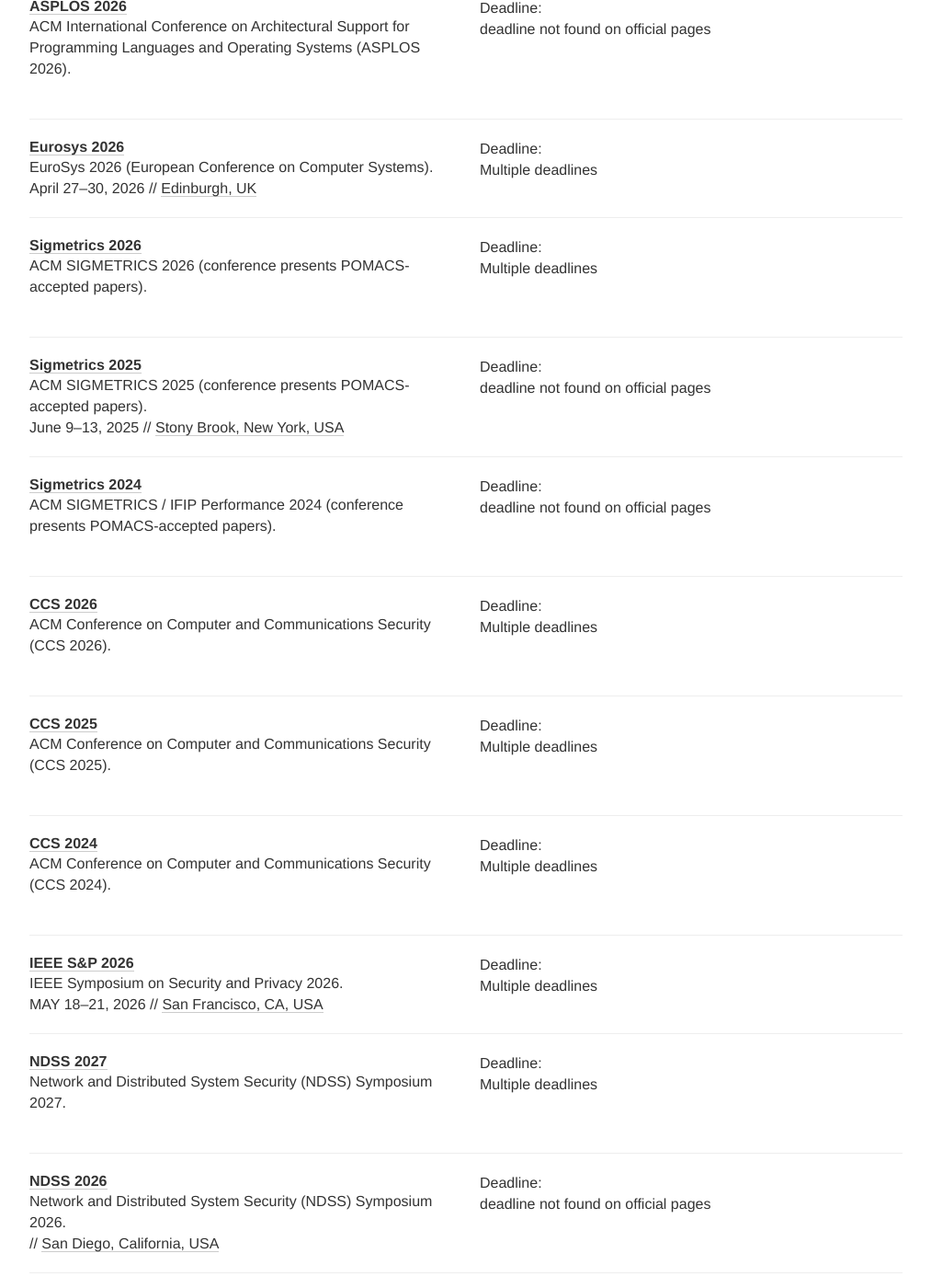
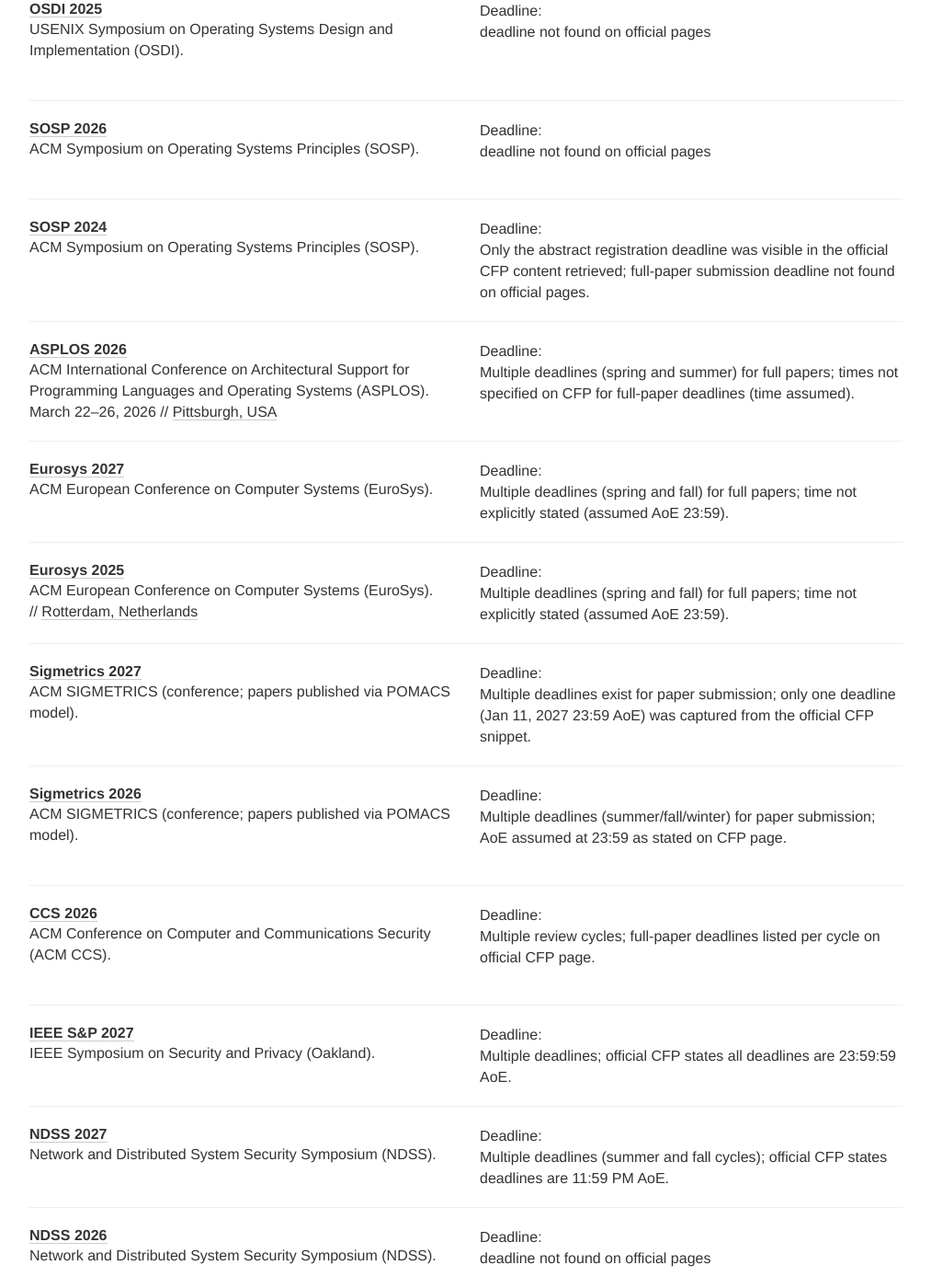
Before and after one commit to Vito-Swift/Vito-Swift.github.io, a Jekyll site: the page built from index.html, in a window 1280 px wide and 1400 px high, scrolled down 1885 px. Shown: the whole window at 92% size, without its empty margins (133-1146 px from the left). Built offline with Jekyll 4.4.1, drawn with Linux system fonts in a browser that asks for light colours; nearby versions of some CDN libraries; comment, search, counter and statistics services are not loaded; some of the changed text lies outside the part shown.

Commit message:
chore: update conferences/types data

```diff
--- a/_data/conferences.yml
+++ b/_data/conferences.yml
@@ -1,31 +1,30 @@
 - name: SIGCOMM
   year: 2026
   date: August 17 - 21, 2026
-  description: ACM SIGCOMM 2026 (ACM Special Interest Group on Data Communication
-    conference).
-  link: https://conferences.sigcomm.org/sigcomm/2026/
+  description: ACM SIGCOMM Conference (ACM Special Interest Group on Data Communication
+    flagship conference).
+  link: https://conferences.sigcomm.org/sigcomm/2026/cfp/
+  comment: Deadline taken from official SIGCOMM'26 CFP (main-track paper submission).
   type: networking
   tags:
   - networking
-  deadline: '2026-02-07 15:59:00'
+  deadline: '2026-02-07 07:59:00'
   timezone: Etc/GMT+8
   place: Denver, CO, USA
 - name: SIGCOMM
   year: 2025
-  date: September 8 - 11, 2025
-  description: ACM SIGCOMM 2025 (ACM Special Interest Group on Data Communication
-    conference).
-  link: https://conferences.sigcomm.org/sigcomm/2025
-  comment: deadline not found on official pages
+  description: ACM SIGCOMM Conference.
+  link: https://conferences.sigcomm.org/sigcomm/2025/
+  comment: Main-track full-paper submission deadline not found on the official pages
+    opened; only non-main deadlines (e.g., artifacts/camera-ready) are visible on
+    the SIGCOMM 2025 homepage.
   type: networking
   tags:
   - networking
-  place: Coimbra, Portugal
 - name: SIGCOMM
   year: 2024
-  date: August 4 - 8, 2024
-  description: ACM SIGCOMM 2024 (ACM Special Interest Group on Data Communication
-    conference).
+  date: August 4-8, 2024
+  description: ACM SIGCOMM Conference.
   link: https://conferences.sigcomm.org/sigcomm/2024/
   comment: deadline not found on official pages
   type: networking
@@ -36,241 +35,297 @@
   year: 2026
   date: Oct 26-30, 2026
   description: The 32nd Annual International Conference on Mobile Computing and Networking
-    (ACM MobiCom 2026).
-  link: https://www.sigmobile.org/mobicom/2026/cfp.html
-  comment: Multiple deadlines
+    (ACM MobiCom).
+  link: https://www.sigmobile.org/mobicom/2026/
+  comment: Multiple deadlines (summer and winter) for main-conference full papers.
   type: networking
   tags:
   - networking
   deadline:
-  - '2025-09-04 15:59:00'
-  - '2026-03-14 15:59:00'
+  - '2025-09-04 11:59:00'
+  - '2026-03-14 11:59:00'
   timezone: Etc/GMT+8
   place: Austin, Texas, USA
-- name: SenSys
-  year: 2026
-  description: ACM SenSys 2026 (merged CPS-IoT week event per official site).
-  link: https://sensys.acm.org/2026/
-  comment: deadline not found on official pages
-  type: others
-  tags:
-  - others
-- name: SenSys
-  year: 2025
-  date: May 6-9, 2025
-  description: 'ACM SenSys 2025: The 23rd ACM Conference on Embedded Networked Sensor
-    Systems.'
-  link: https://sensys.acm.org/2025/
-  type: others
-  tags:
-  - others
-  deadline: '2024-11-15 15:59:00'
-  timezone: Etc/GMT+8
-- name: SenSys
+- name: MobiCom
   year: 2024
-  description: 'ACM SenSys 2024: The 22nd ACM Conference on Embedded Networked Sensor
-    Systems.'
-  link: https://sensys.acm.org/2024/
-  type: others
-  tags:
-  - others
-  deadline: '2024-07-02 15:59:00'
-  timezone: Etc/GMT+8
-- name: NSDI
-  year: 2027
-  date: May 11–13, 2027
-  description: The 24th USENIX Symposium on Networked Systems Design and Implementation
-    (NSDI '27).
-  link: https://www.usenix.org/conference/nsdi27/call-for-papers
-  comment: Multiple deadlines
+  description: The 30th Annual International Conference on Mobile Computing and Networking
+    (ACM MobiCom).
+  link: https://www.sigmobile.org/mobicom/2024/cfp.html
+  comment: Multiple deadlines for main-conference full papers.
   type: networking
   tags:
   - networking
   deadline:
-  - '2026-04-24 11:59:00'
+  - '2023-08-19 11:59:00'
+  - '2024-03-09 11:59:00'
+  timezone: Etc/GMT+8
+- name: SenSys
+  year: 2027
+  description: ACM/IEEE Conference on Embedded Artificial Intelligence and Sensing
+    Systems (SenSys).
+  link: https://sensys.acm.org/2027/cfp.html
+  comment: SenSys 2027 CFP lists a first full-paper deadline; second deadline is TBD
+    on the official CFP page.
+  type: others
+  tags:
+  - others
+  deadline: '2026-06-06 11:59:00'
+  timezone: Etc/GMT+8
+- name: SenSys
+  year: 2026
+  date: May 11-14, 2026
+  description: ACM/IEEE International Conference on Embedded Artificial Intelligence
+    and Sensing Systems (SenSys).
+  link: https://sensys.acm.org/2026/
+  comment: Using the official SenSys 2026 homepage 'Full Paper Submission' date under
+    the expired CFP deadlines.
+  type: others
+  tags:
+  - others
+  deadline: '2025-11-14 11:59:00'
+  timezone: Etc/GMT+8
+  place: Saint-Malo, France
+- name: NSDI
+  year: 2027
+  date: May 11–13, 2027
+  description: USENIX Symposium on Networked Systems Design and Implementation (NSDI).
+  link: https://www.usenix.org/conference/nsdi27/call-for-papers
+  comment: Multiple deadlines (spring and fall) for full papers.
+  type: networking
+  tags:
+  - networking
+  deadline:
+  - '2026-04-24 03:59:00'
+  - '2026-09-18 03:59:00'
   timezone: Etc/GMT+8
   place: Providence, RI, USA
 - name: NSDI
   year: 2026
   date: May 4–6, 2026
-  description: The 23rd USENIX Symposium on Networked Systems Design and Implementation
-    (NSDI '26).
+  description: USENIX Symposium on Networked Systems Design and Implementation (NSDI).
   link: https://www.usenix.org/conference/nsdi26/call-for-papers
-  comment: deadline not found on official pages
+  comment: Multiple deadlines (spring and fall) for full papers.
   type: networking
   tags:
   - networking
+  deadline:
+  - '2025-04-26 14:59:00'
+  - '2025-09-19 14:59:00'
+  timezone: Etc/GMT+8
   place: Renton, WA, USA
+- name: NSDI
+  year: 2025
+  description: USENIX Symposium on Networked Systems Design and Implementation (NSDI).
+  link: https://www.usenix.org/conference/nsdi25/call-for-papers
+  comment: Only the spring full-paper deadline was captured from the official CFP
+    snippet in sources used here.
+  type: networking
+  tags:
+  - networking
+  deadline: '2024-05-08 03:59:00'
+  timezone: Etc/GMT+8
 - name: Mobisys
   year: 2026
-  date: Sunday, June 21st to Thursday, June 25th, 2026
-  description: ACM MobiSys 2026 (International Conference on Mobile Systems, Applications,
-    and Services).
+  date: June 21 - 25, 2026
+  description: ACM International Conference on Mobile Systems, Applications, and Services
+    (ACM MobiSys).
   link: https://www.sigmobile.org/mobisys/2026/call_for_papers/
+  comment: Main-conference full-paper submission deadline from the official CFP.
+  type: networking
+  tags:
+  - networking
+  deadline: '2025-12-06 11:59:00'
+  timezone: Etc/GMT+8
+  place: Cambridge, UK
+- name: OSDI
+  year: 2026
+  date: July 13–15, 2026
+  description: USENIX Symposium on Operating Systems Design and Implementation (OSDI).
+  link: https://www.usenix.org/conference/osdi26/call-for-papers
+  comment: Main-conference complete paper submission deadline from the official CFP.
   type: others
   tags:
   - others
-  deadline: '2025-12-06 15:59:00'
+  deadline: '2025-12-12 06:59:00'
   timezone: Etc/GMT+8
+  place: Seattle, WA, USA
 - name: OSDI
-  year: 2026
-  date: July 13–15, 2026
-  description: The 20th USENIX Symposium on Operating Systems Design and Implementation
-    (OSDI '26).
-  link: https://www.usenix.org/conference/osdi26/call-for-papers
+  year: 2025
+  description: USENIX Symposium on Operating Systems Design and Implementation (OSDI).
+  link: https://www.usenix.org/conference/osdi25/call-for-papers
   comment: deadline not found on official pages
   type: others
   tags:
   - others
-  place: Seattle, WA, USA
 - name: SOSP
   year: 2026
-  date: Conference September 30, 2026
-  description: The 32nd ACM Symposium on Operating Systems Principles (SOSP 2026).
+  description: ACM Symposium on Operating Systems Principles (SOSP).
   link: https://sigops.org/s/conferences/sosp/2026/cfp.html
+  comment: deadline not found on official pages
   type: others
   tags:
   - others
-  deadline: '2026-04-02 15:59:00'
-  timezone: Etc/GMT+8
+- name: SOSP
+  year: 2024
+  description: ACM Symposium on Operating Systems Principles (SOSP).
+  link: https://sigops.org/s/conferences/sosp/2024/cfp.html
+  comment: Only the abstract registration deadline was visible in the official CFP
+    content retrieved; full-paper submission deadline not found on official pages.
+  type: others
+  tags:
+  - others
 - name: ASPLOS
   year: 2026
+  date: March 22-26, 2026
   description: ACM International Conference on Architectural Support for Programming
-    Languages and Operating Systems (ASPLOS 2026).
+    Languages and Operating Systems (ASPLOS).
   link: https://www.asplos-conference.org/asplos2026/cfp/
-  comment: deadline not found on official pages
+  comment: Multiple deadlines (spring and summer) for full papers; times not specified
+    on CFP for full-paper deadlines (time assumed).
   type: architecture
   tags:
   - architecture
+  deadline:
+  - '2025-03-13 16:00:00'
+  - '2025-08-21 16:00:00'
+  timezone: Etc/GMT+8
+  place: Pittsburgh, USA
 - name: Eurosys
-  year: 2026
-  date: April 27-30, 2026
-  description: EuroSys 2026 (European Conference on Computer Systems).
-  link: https://2026.eurosys.org/cfp.html
-  comment: Multiple deadlines
+  year: 2027
+  description: ACM European Conference on Computer Systems (EuroSys).
+  link: https://2027.eurosys.org/cfp.html
+  comment: Multiple deadlines (spring and fall) for full papers; time not explicitly
+    stated (assumed AoE 23:59).
   type: others
   tags:
   - others
   deadline:
-  - '2025-09-26 15:59:00'
+  - '2026-05-15 11:59:00'
+  - '2026-09-25 11:59:00'
   timezone: Etc/GMT+8
-  place: Edinburgh, UK
-- name: Sigmetrics
-  year: 2026
-  description: ACM SIGMETRICS 2026 (conference presents POMACS-accepted papers).
-  link: https://www.sigmetrics.org/sigmetrics2026/call_for_papers.html
-  comment: Multiple deadlines
+- name: Eurosys
+  year: 2025
+  description: ACM European Conference on Computer Systems (EuroSys).
+  link: https://2025.eurosys.org/index.html
+  comment: Multiple deadlines (spring and fall) for full papers; time not explicitly
+    stated (assumed AoE 23:59).
   type: others
   tags:
   - others
   deadline:
-  - '2025-07-30 15:59:00'
-  - '2025-10-15 15:59:00'
-  - '2026-01-14 15:59:00'
+  - '2024-05-22 11:59:00'
+  - '2024-10-23 11:59:00'
+  timezone: Etc/GMT+8
+  place: Rotterdam, Netherlands
+- name: Sigmetrics
+  year: 2027
+  description: ACM SIGMETRICS (conference; papers published via POMACS model).
+  link: https://www.sigmetrics.org/sigmetrics2027/pages/cfp.html
+  comment: Multiple deadlines exist for paper submission; only one deadline (Jan 11,
+    2027 23:59 AoE) was captured from the official CFP snippet.
+  type: networking
+  tags:
+  - networking
+  deadline: '2027-01-12 11:59:00'
   timezone: Etc/GMT+8
 - name: Sigmetrics
-  year: 2025
-  date: June 9-13, 2025
-  description: ACM SIGMETRICS 2025 (conference presents POMACS-accepted papers).
-  link: https://www.sigmetrics.org/sigmetrics2025/call_for_papers.html
-  comment: deadline not found on official pages
-  type: others
+  year: 2026
+  description: ACM SIGMETRICS (conference; papers published via POMACS model).
+  link: https://www.sigmetrics.org/sigmetrics2026/call_for_papers.html
+  comment: Multiple deadlines (summer/fall/winter) for paper submission; AoE assumed
+    at 23:59 as stated on CFP page.
+  type: networking
   tags:
-  - others
-  place: Stony Brook, New York, USA
-- name: Sigmetrics
-  year: 2024
-  description: ACM SIGMETRICS / IFIP Performance 2024 (conference presents POMACS-accepted
-    papers).
-  link: https://www.sigmetrics.org/sigmetrics2024/call_for_papers.html
-  comment: deadline not found on official pages
-  type: others
-  tags:
-  - others
+  - networking
+  deadline:
+  - '2025-07-30 11:59:00'
+  - '2025-10-15 11:59:00'
+  - '2026-01-14 11:59:00'
+  timezone: Etc/GMT+8
 - name: CCS
   year: 2026
-  description: ACM Conference on Computer and Communications Security (CCS 2026).
+  description: ACM Conference on Computer and Communications Security (ACM CCS).
   link: https://www.sigsac.org/ccs/CCS2026/call-for/call-for-papers.html
-  comment: Multiple deadlines
+  comment: Multiple review cycles; full-paper deadlines listed per cycle on official
+    CFP page.
   type: security
   tags:
   - security
   deadline:
-  - '2026-01-15 15:59:00'
-  - '2026-04-30 15:59:00'
+  - '2026-01-15 23:59:00'
+  - '2026-04-30 23:59:00'
   timezone: Etc/GMT+8
-- name: CCS
-  year: 2025
-  description: ACM Conference on Computer and Communications Security (CCS 2025).
-  link: https://www.sigsac.org/ccs/CCS2025/call-for-papers/
-  comment: Multiple deadlines
+- name: IEEE S&P
+  year: 2027
+  description: IEEE Symposium on Security and Privacy (Oakland).
+  link: https://www.ieee-security.org/TC/SP2027/cfpapers.html
+  comment: Multiple deadlines; official CFP states all deadlines are 23:59:59 AoE.
   type: security
   tags:
   - security
   deadline:
-  - '2025-01-10 15:59:00'
-  - '2025-04-15 15:59:00'
+  - '2026-06-12 11:59:59'
+  - '2026-11-18 11:59:59'
   timezone: Etc/GMT+8
-- name: CCS
-  year: 2024
-  description: ACM Conference on Computer and Communications Security (CCS 2024).
-  link: https://www.sigsac.org/ccs/CCS2024/call-for/call-for-papers.html
-  comment: Multiple deadlines
+- name: NDSS
+  year: 2027
+  description: Network and Distributed System Security Symposium (NDSS).
+  link: https://www.ndss-symposium.org/ndss2027/submissions/call-for-papers/
+  comment: Multiple deadlines (summer and fall cycles); official CFP states deadlines
+    are 11:59 PM AoE.
   type: security
   tags:
   - security
   deadline:
-  - '2024-01-29 15:59:00'
-  - '2024-04-30 15:59:00'
-  timezone: Etc/GMT+8
-- name: IEEE S&P
-  year: 2026
-  date: MAY 18-21, 2026
-  description: IEEE Symposium on Security and Privacy 2026.
-  link: https://www.ieee-security.org/TC/SP2026/cfpapers.html
-  comment: Multiple deadlines
-  type: security
-  tags:
-  - security
-  deadline:
-  - '2025-06-06 15:59:59'
-  - '2025-11-14 15:59:59'
-  timezone: Etc/GMT+8
-  place: San Francisco, CA, USA
-- name: NDSS
-  year: 2027
-  description: Network and Distributed System Security (NDSS) Symposium 2027.
-  link: https://www.ndss-symposium.org/ndss2027/submissions/call-for-papers/
-  comment: Multiple deadlines
-  type: security
-  tags:
-  - security
-  deadline:
-  - '2026-05-07 15:59:00'
-  - '2026-08-20 15:59:00'
+  - '2026-05-07 11:59:00'
+  - '2026-08-20 11:59:00'
   timezone: Etc/GMT+8
 - name: NDSS
   year: 2026
-  description: Network and Distributed System Security (NDSS) Symposium 2026.
+  description: Network and Distributed System Security Symposium (NDSS).
   link: https://www.ndss-symposium.org/ndss2026/submissions/call-for-papers/
   comment: deadline not found on official pages
   type: security
   tags:
   - security
-  place: San Diego, California, USA
 - name: USENIX Security
   year: 2027
-  description: USENIX Security Symposium 2027.
+  date: August 11–13, 2027
+  description: USENIX Security Symposium.
   link: https://www.usenix.org/conference/usenixsecurity27
-  comment: deadline not found on official pages
+  comment: Multiple deadlines (Cycle 1 and Cycle 2) for full papers.
   type: security
   tags:
   - security
+  deadline:
+  - '2026-08-26 11:59:00'
+  - '2027-01-27 11:59:00'
+  timezone: Etc/GMT+8
+  place: Denver, CO, USA
 - name: USENIX Security
   year: 2026
-  description: USENIX Security Symposium 2026.
+  description: USENIX Security Symposium.
   link: https://www.usenix.org/conference/usenixsecurity26/call-for-papers
-  comment: deadline not found on official pages
+  comment: Multiple deadlines (Cycle 1 and Cycle 2) for full papers; official CFP
+    states 11:59 pm AoE.
   type: security
   tags:
   - security
+  deadline:
+  - '2025-08-27 11:59:00'
+  - '2026-02-06 11:59:00'
+  timezone: Etc/GMT+8
+- name: USENIX Security
+  year: 2025
+  date: August 13–15, 2025
+  description: USENIX Security Symposium.
+  link: https://www.usenix.org/conference/usenixsecurity25/call-for-papers
+  comment: Multiple deadlines (Cycle 1 and Cycle 2) for full papers.
+  type: security
+  tags:
+  - security
+  deadline:
+  - '2024-09-05 11:59:00'
+  - '2025-01-23 11:59:00'
+  timezone: Etc/GMT+8
+  place: Seattle, WA, USA
```
